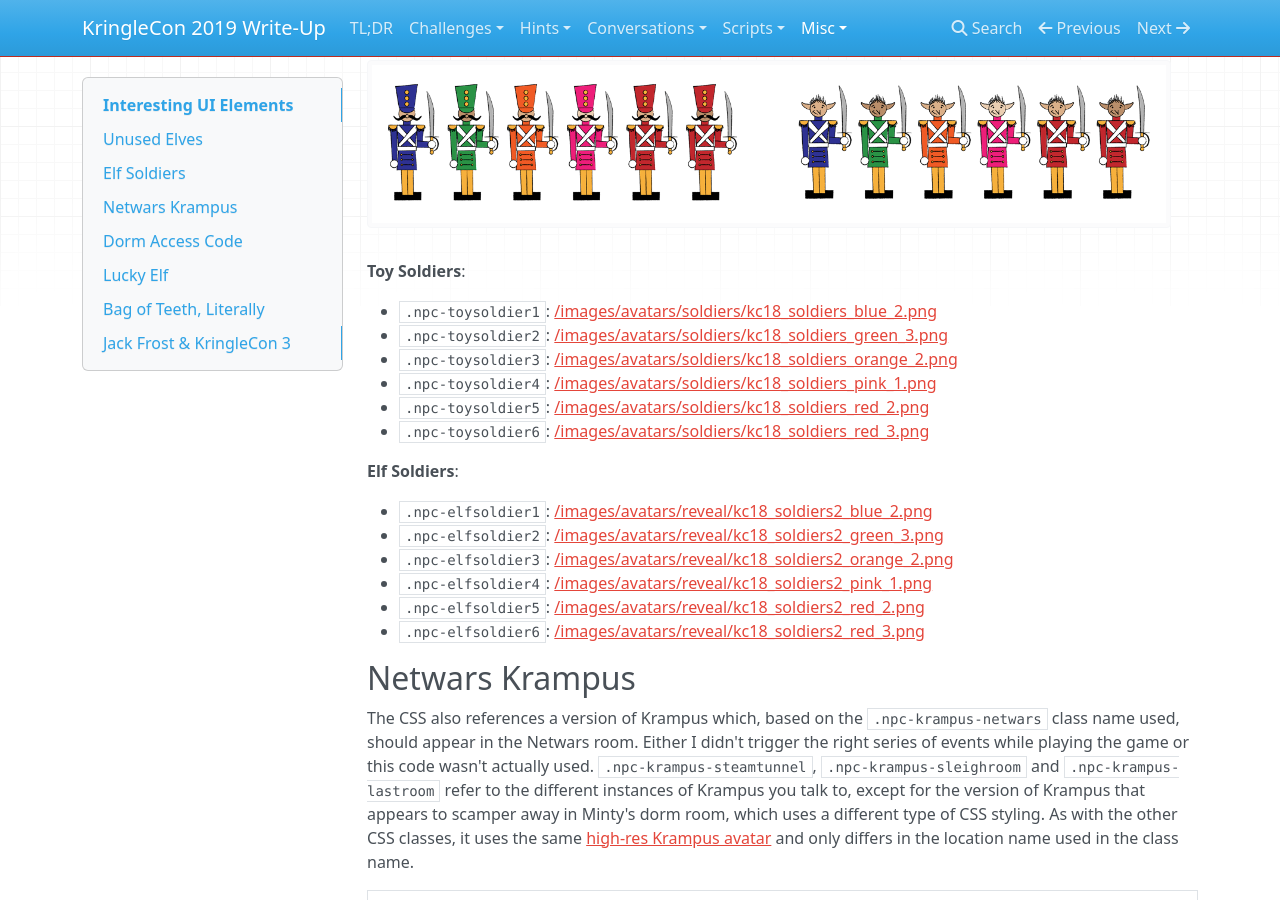
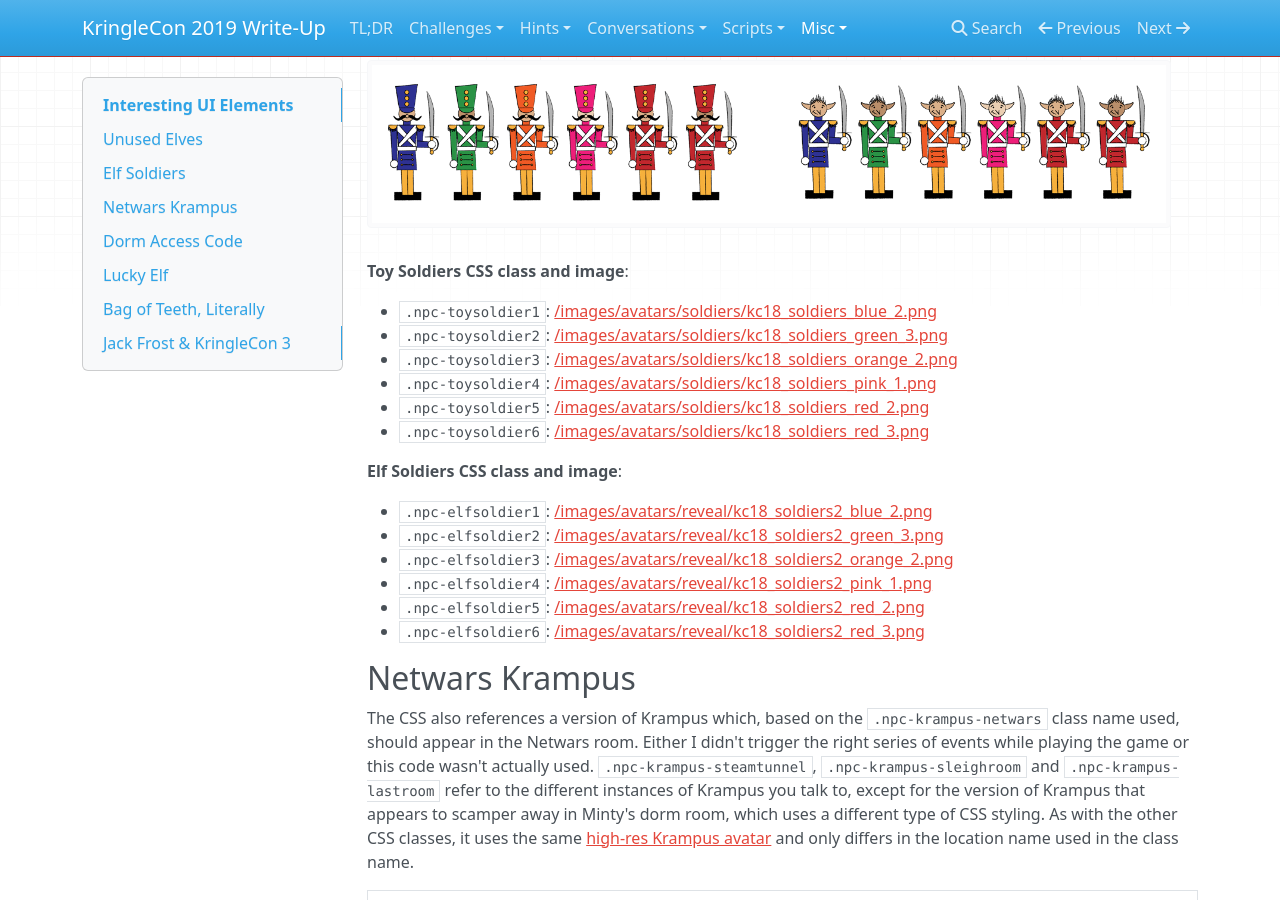
Before and after one commit to crahan/HolidayHackChallenge2019, an MkDocs documentation site: the page built from docs/misc/interesting_ui.md, in a window 1280 px wide and 900 px high, scrolled down 991 px. Built offline with MkDocs 1.6.1, drawn with Linux system fonts in a browser that asks for light colours; nearby versions of some CDN libraries; a script that is not in the unit is left out.

Commit message:
Updated titles

```diff
--- a/docs/misc/interesting_ui.md
+++ b/docs/misc/interesting_ui.md
@@ -25,7 +25,7 @@ Another group of avatars that tagged along from the previous event are toy and e
 
 ![Soldier Avatars](../img/misc/soldier_avatars.png)
 
-**Toy Soldiers**:
+**Toy Soldiers CSS class and image**:
 
 - `.npc-toysoldier1`: [/images/avatars/soldiers/kc18_soldiers_blue_2.png](https://2019.kringlecon.com/images/avatars/soldiers/kc18_soldiers_blue_2.png)
 - `.npc-toysoldier2`: [/images/avatars/soldiers/kc18_soldiers_green_3.png](https://2019.kringlecon.com/images/avatars/soldiers/kc18_soldiers_green_3.png)
@@ -34,7 +34,7 @@ Another group of avatars that tagged along from the previous event are toy and e
 - `.npc-toysoldier5`: [/images/avatars/soldiers/kc18_soldiers_red_2.png](https://2019.kringlecon.com/images/avatars/soldiers/kc18_soldiers_red_2.png)
 - `.npc-toysoldier6`: [/images/avatars/soldiers/kc18_soldiers_red_3.png](https://2019.kringlecon.com/images/avatars/soldiers/kc18_soldiers_red_3.png)
 
-**Elf Soldiers**:
+**Elf Soldiers CSS class and image**:
 
 - `.npc-elfsoldier1`: [/images/avatars/reveal/kc18_soldiers2_blue_2.png](https://2019.kringlecon.com/images/avatars/reveal/kc18_soldiers2_blue_2.png)
 - `.npc-elfsoldier2`: [/images/avatars/reveal/kc18_soldiers2_green_3.png](https://2019.kringlecon.com/images/avatars/reveal/kc18_soldiers2_green_3.png)
```
